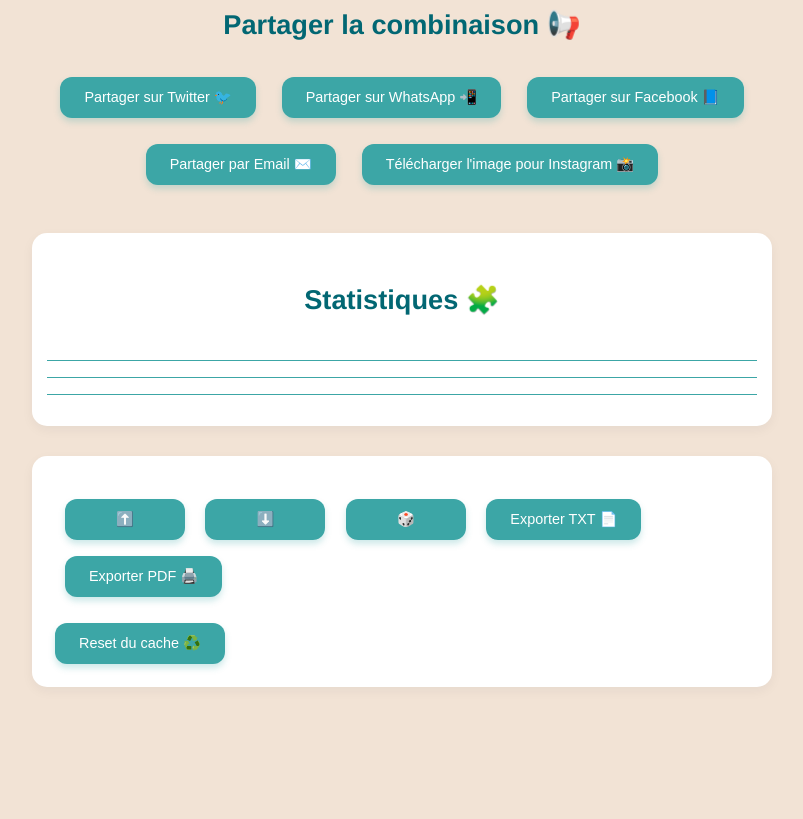
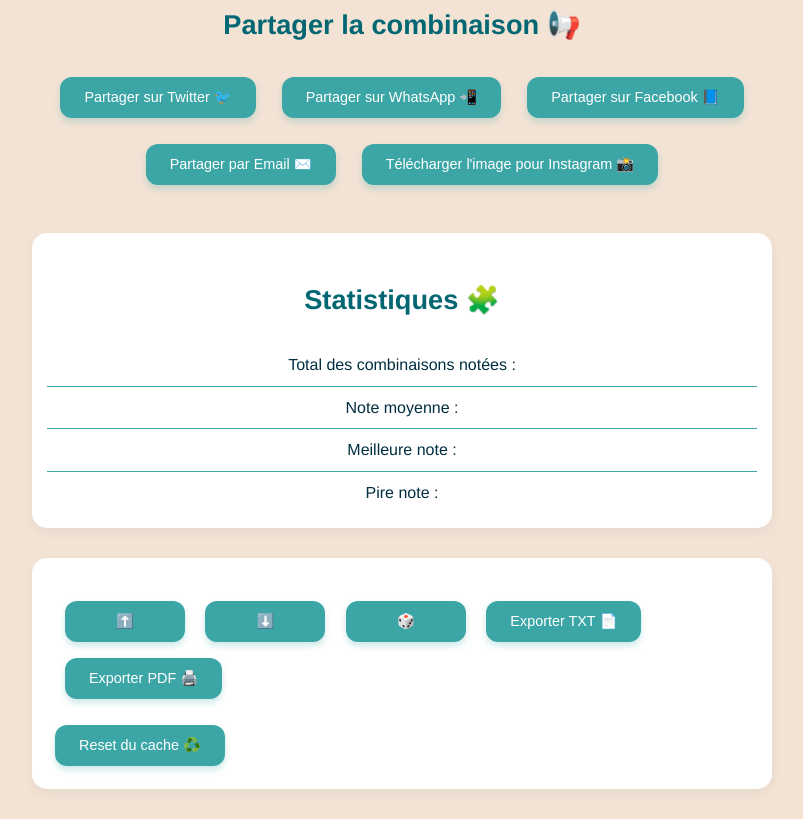
Before and after one commit to Philopitre/poesiequantique, a website with bundled scripts: page index.html in a window 1280 px wide. Shown: the part 986-1805 px from the top of the page, without its empty margins (238-1041 px from the left). Before the commit the page ends 1703 px from the top, so only its background shows below. Built offline with nearby package versions, Linux system fonts and the light colour scheme.

Commit message:
Add files via upload

```diff
--- a/index.html
+++ b/index.html
@@ -106,10 +106,10 @@
 
     <div id="statistics">
       <h2>Statistiques 🧩</h2>
-      <p id="totalCombinations" class=""></p>
-      <p id="averageNote" class=""></p>
-      <p id="bestNote" class=""></p>
-      <p id="worstNote" class=""></p>
+      <p id="totalCombinations" class="">Total des combinaisons notées :</p>
+      <p id="averageNote" class="">Note moyenne :</p>
+      <p id="bestNote" class="">Meilleure note :</p>
+      <p id="worstNote" class="">Pire note :</p>
     </div>
 
     <div id="history">
```
